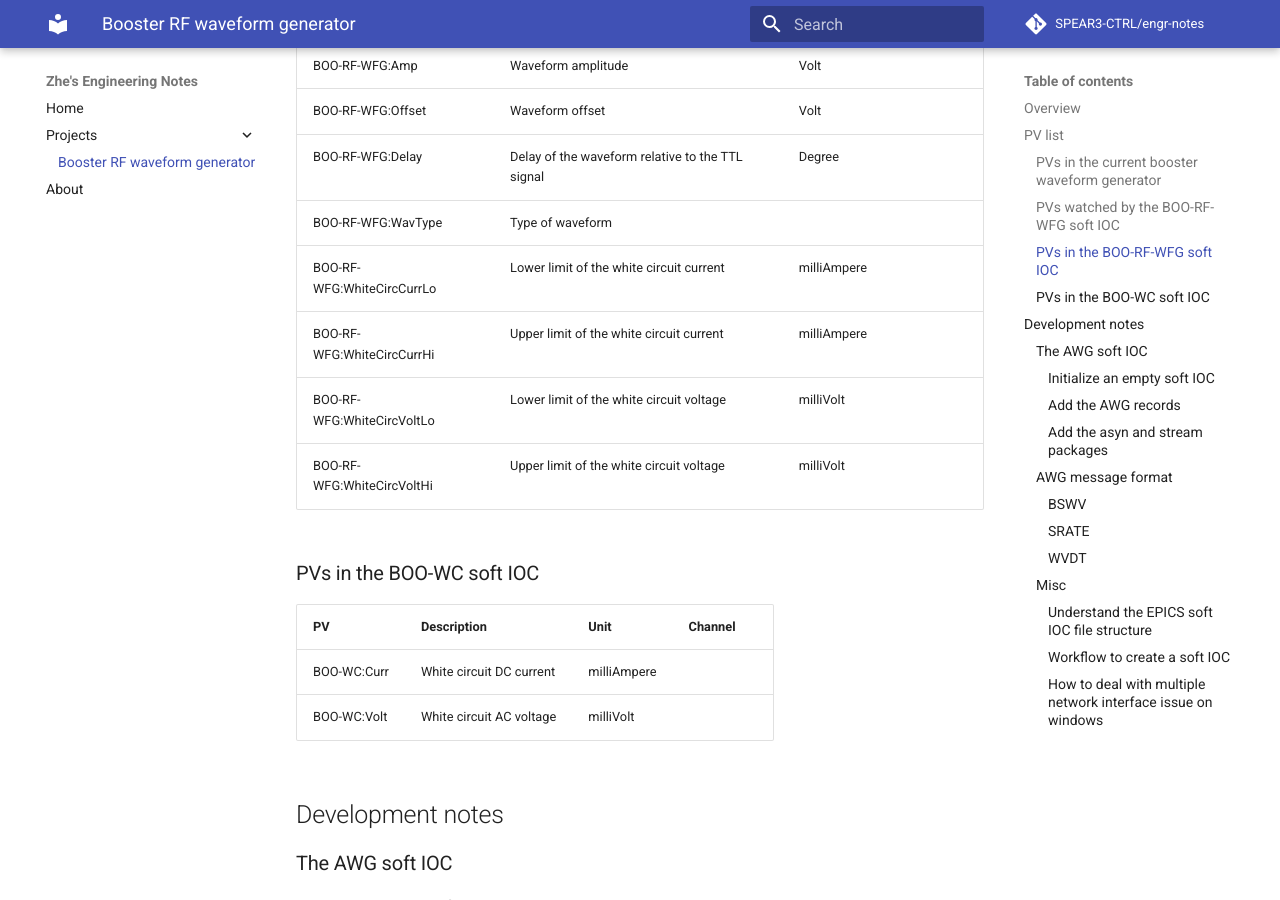
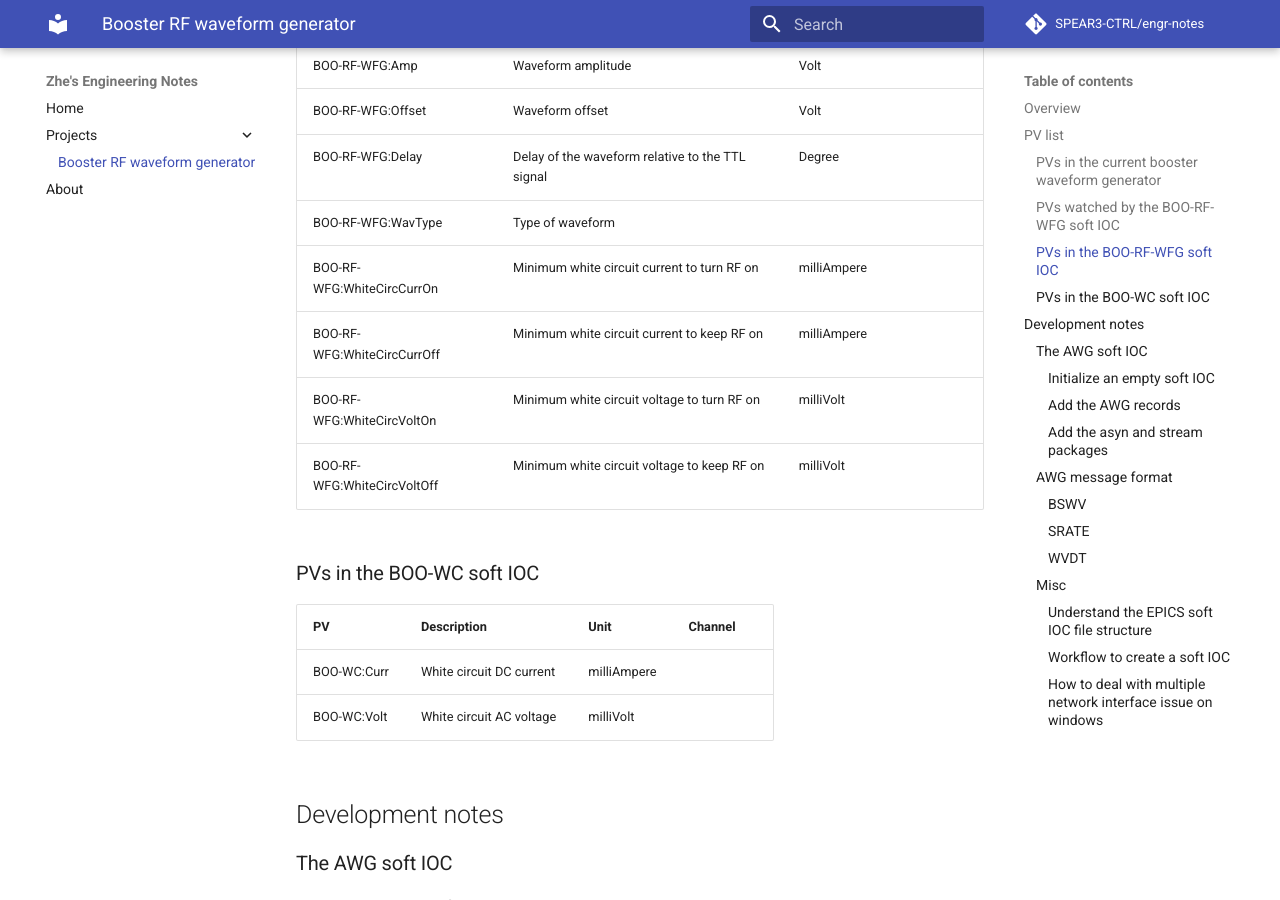
Before and after one commit to SPEAR3-CTRL/engr-notes, an MkDocs documentation site: the page built from docs/projects/booster-wfg.md, in a window 1280 px wide and 900 px high, scrolled down 1336 px. Built offline with MkDocs 1.6.1 and Material for MkDocs 9.7.7, drawn with Linux system fonts in a browser that asks for light colours; comment, search, counter and statistics services are not loaded.

Commit message:
Refine the name/desc of the white circuit PVs

```diff
--- a/docs/projects/booster-wfg.md
+++ b/docs/projects/booster-wfg.md
@@ -33,10 +33,10 @@ BOO-RF-WFG:Amp | Waveform amplitude | Volt |
 BOO-RF-WFG:Offset | Waveform offset | Volt |
 BOO-RF-WFG:Delay | Delay of the waveform relative to the TTL signal | Degree |
 BOO-RF-WFG:WavType | Type of waveform |  |
-BOO-RF-WFG:WhiteCircCurrLo | Lower limit of the white circuit current | milliAmpere |
-BOO-RF-WFG:WhiteCircCurrHi | Upper limit of the white circuit current | milliAmpere |
-BOO-RF-WFG:WhiteCircVoltLo | Lower limit of the white circuit voltage | milliVolt |
-BOO-RF-WFG:WhiteCircVoltHi | Upper limit of the white circuit voltage | milliVolt |
+BOO-RF-WFG:WhiteCircCurrOn | Minimum white circuit current to turn RF on | milliAmpere |
+BOO-RF-WFG:WhiteCircCurrOff | Minimum white circuit current to keep RF on | milliAmpere |
+BOO-RF-WFG:WhiteCircVoltOn | Minimum white circuit voltage to turn RF on | milliVolt |
+BOO-RF-WFG:WhiteCircVoltOff | Minimum white circuit voltage to keep RF on | milliVolt |
 
 ### PVs in the BOO-WC soft IOC
 
```
